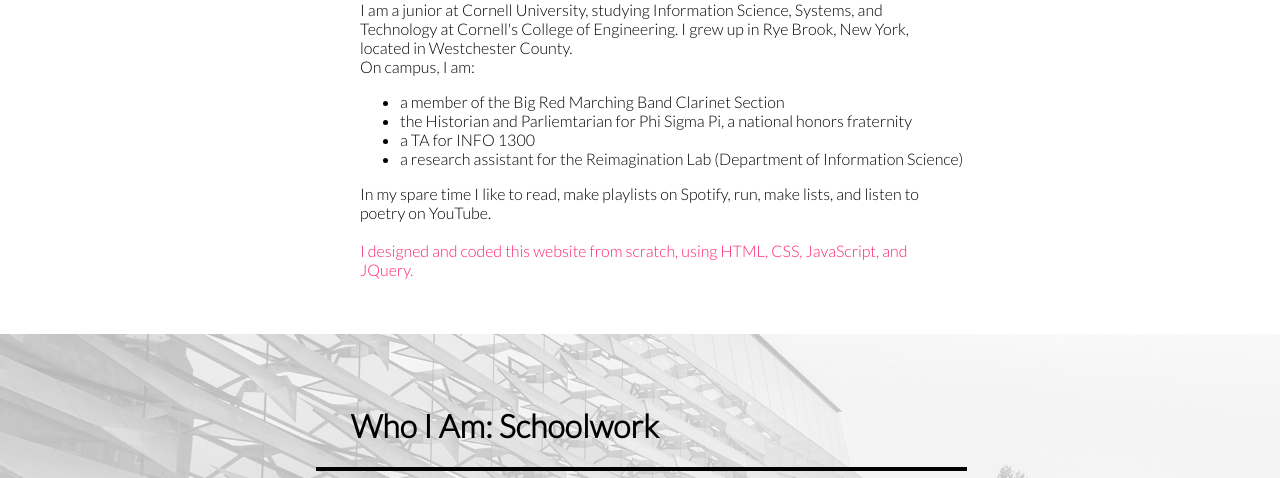
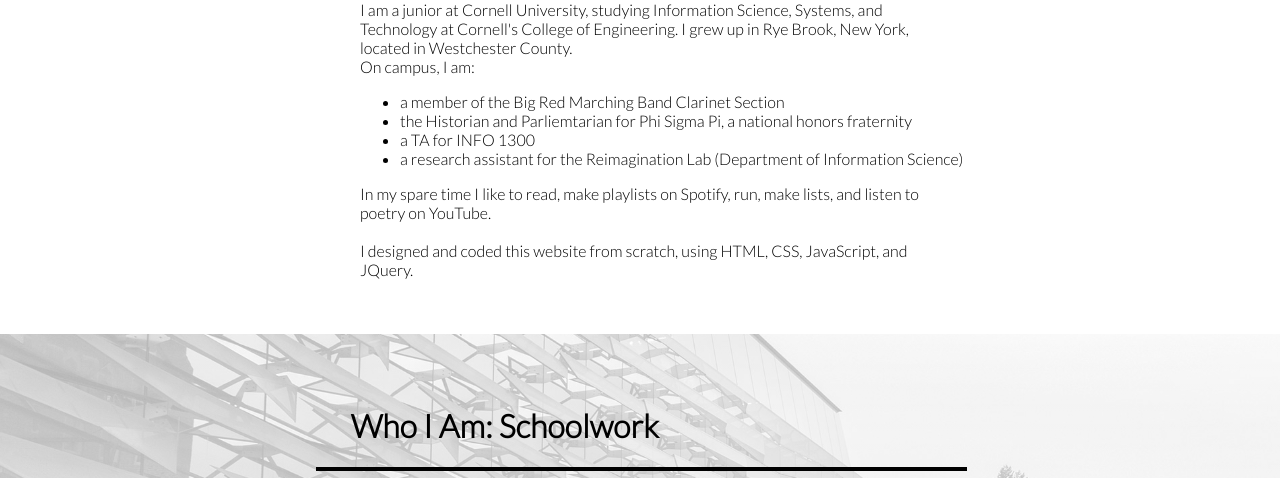
Before and after one commit to npmcdn-to-unpkg-bot/juljoseph33.github.io, a PHP site: page / in a window 1280 px wide. Shown: the part 599-1077 px from the top of the page. Run offline with PHP 8.4, Linux system fonts and the light colour scheme; some libraries are stand-ins or nearby versions; some web fonts are replaced.

Commit message:
fixed pink

```diff
--- a/css/stylesheet.css
+++ b/css/stylesheet.css
@@ -15,9 +15,9 @@ lighter blue: #00a5a6
 darker blue: #005b63
  */
 
-.pink {
+/*.pink {
 	color: #ff2468;
-}
+}*/
 
 .bold {
 	font-weight: 900;
```
